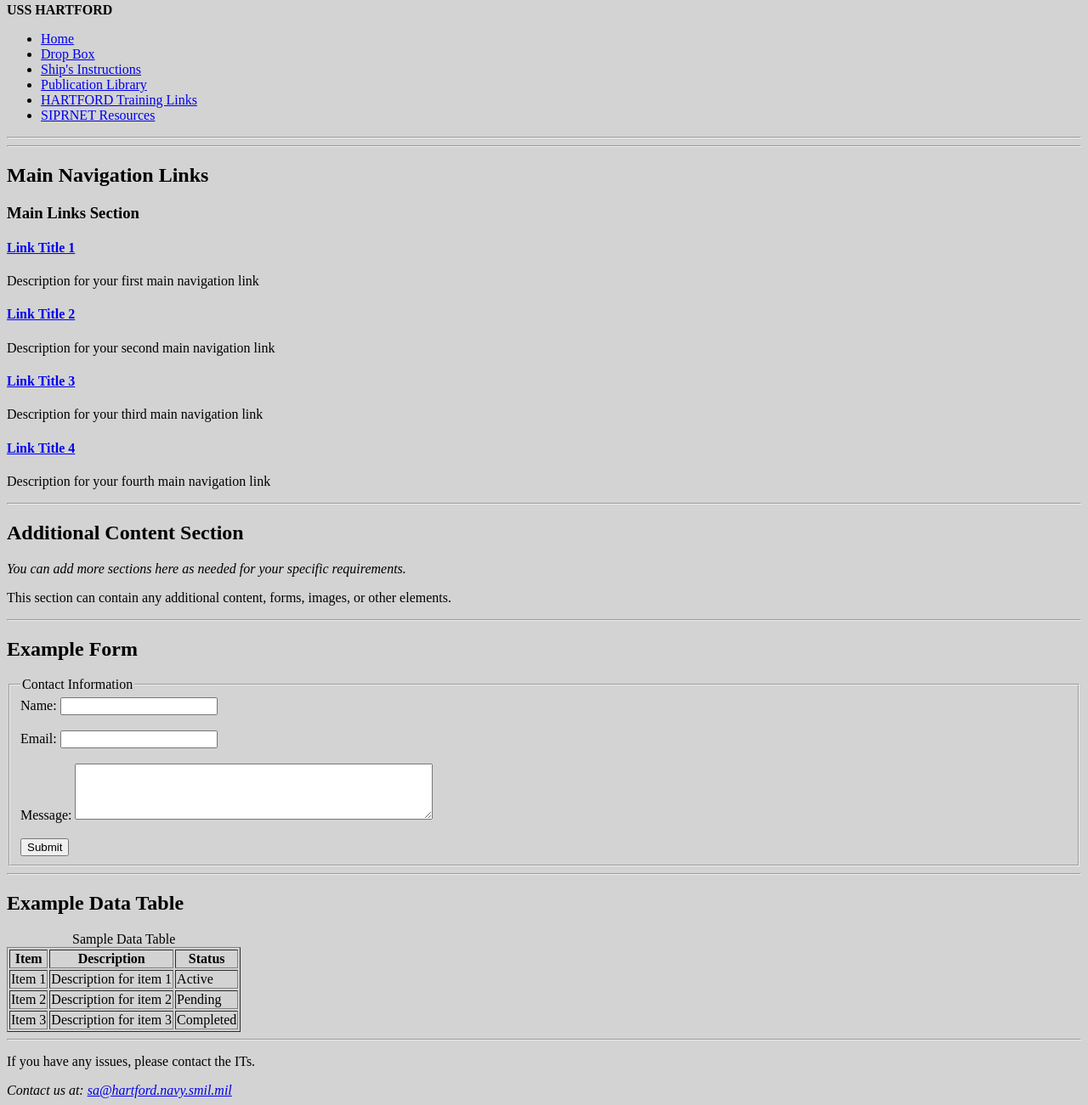
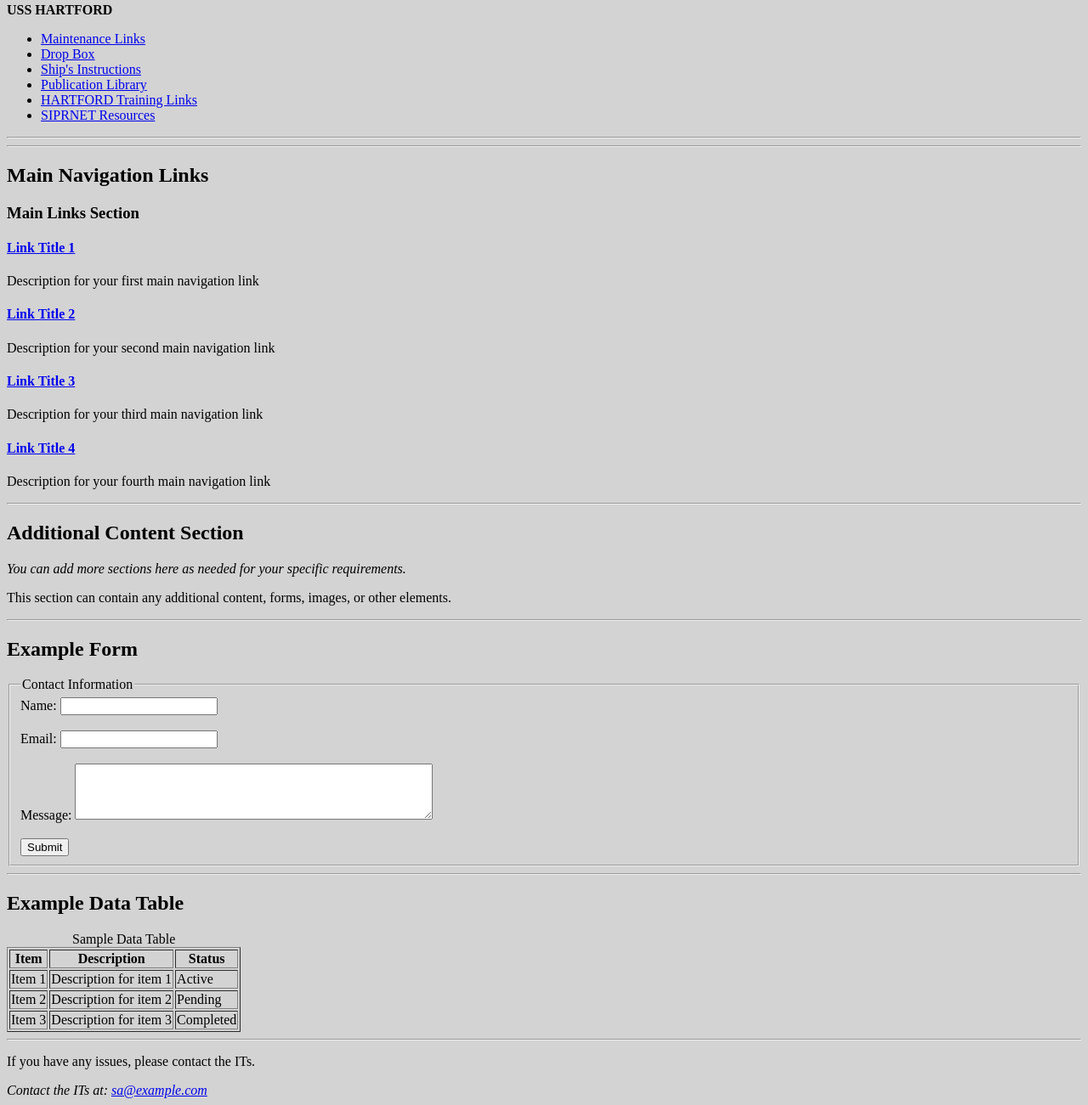
Before and after one commit to MattBlunt/Ship-Webpage1, a plain HTML site: page index.html in a window 1280 px wide. Shown: the part 77-1378 px from the top of the page at 85% size. Drawn offline with Linux system fonts and the light colour scheme.

Commit message:
Update index.html

```diff
--- a/index.html
+++ b/index.html
@@ -18,7 +18,7 @@
 
         <!-- TABS PLACEHOLDER - ADD YOUR TABS HERE -->
         <ul>
-            <li><a href="#">Home</a></li>
+            <li><a href="#">Maintenance Links</a></li>
             <li><a href="#">Drop Box</a></li>
             <li><a href="#">Ship's Instructions</a></li>
             <li><a href="#">Publication Library</a></li>
@@ -145,7 +145,7 @@
         <p>If you have any issues, please contact the ITs.</p>
 
         <address>
-            Contact us at: <a href="sa@hartford.navy.smil.mil">sa@hartford.navy.smil.mil</a><br>
+            Contact the ITs at: <a href="sa@hartford.navy.smil.mil">sa@example.com</a><br>
         </address>
     </footer>
 </body>
```
